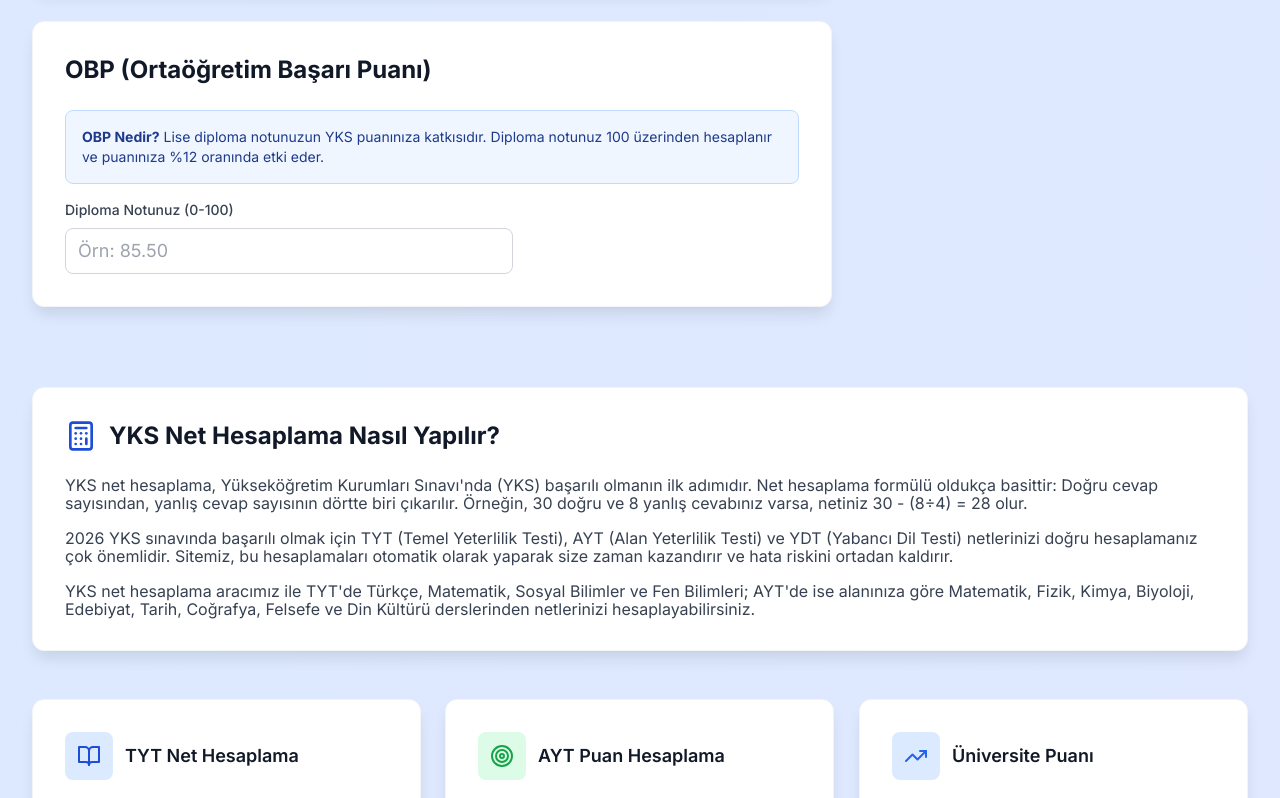
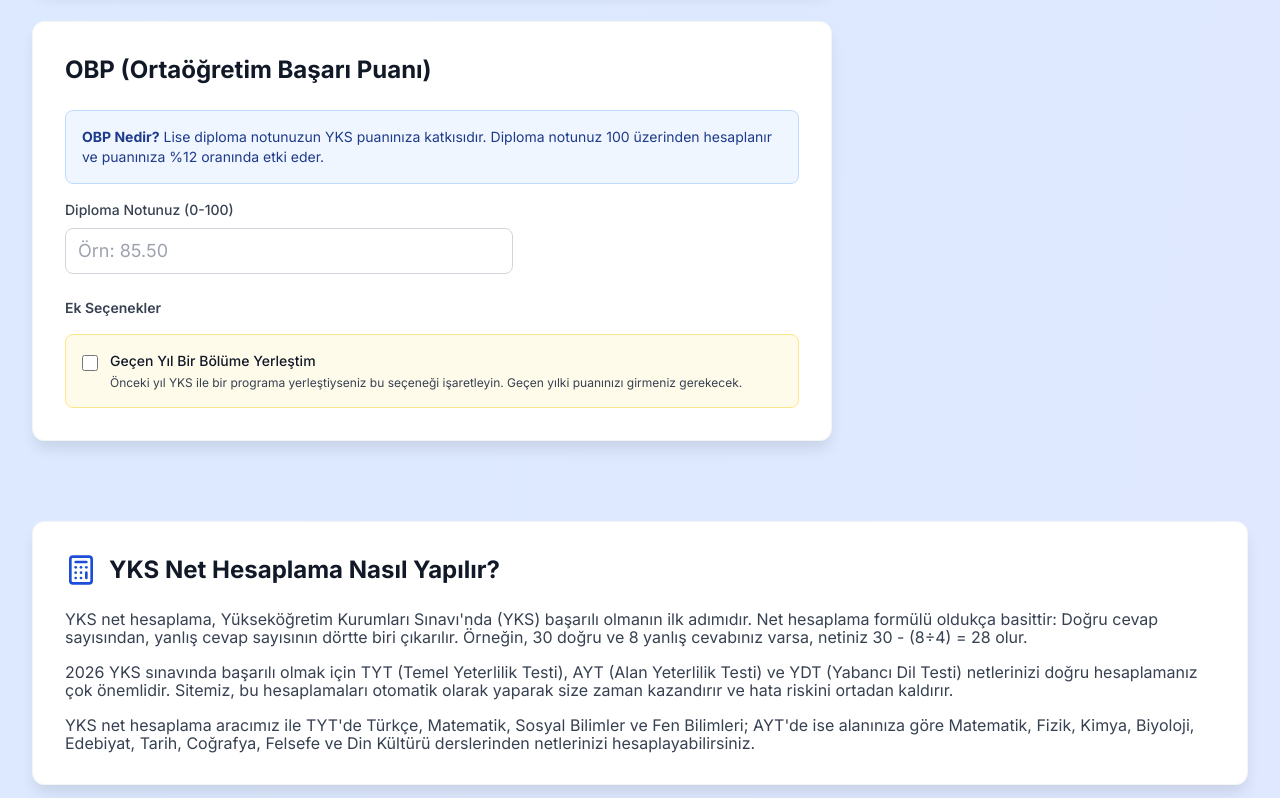
Before and after one commit to mert121212/yks-net-hesaplama, a Next.js app: page / in a window 1280 px wide. Shown: the part 3050-3848 px from the top of the page. Built offline with nearby package versions, Linux system fonts and the light colour scheme.

Commit message:
fix: Gecen Yil Yerleştim secenegi OBP girilmeden de gorunuyor - obp>0 kosulundan bagimsiz hale getirildi - OBP katsayi secenekleri (yariya dusurme, mesleki) hala obp>0 kosuluna bagli

```diff
--- a/src/components/OBPInput.tsx
+++ b/src/components/OBPInput.tsx
@@ -74,9 +74,8 @@ export default function OBPInput({
             </div>
 
             {/* OBP Katsayı Seçenekleri */}
-            {obp > 0 && (
             <div className="mt-6 space-y-4">
-                    <h3 className="text-sm font-semibold text-gray-700 mb-3">OBP Katsayı Seçenekleri</h3>
+                <h3 className="text-sm font-semibold text-gray-700 mb-3">Ek Seçenekler</h3>
 
                 {/* Geçen Yıl Yerleştim */}
                 <div className="p-4 bg-amber-50 border border-amber-200 rounded-lg">
@@ -123,6 +122,8 @@ export default function OBPInput({
                     )}
                 </div>
 
+                {obp > 0 && (
+                    <>
                         {/* Yarıya Düşürme */}
                         <label className="flex items-start space-x-3 p-4 bg-gray-50 rounded-lg cursor-pointer hover:bg-gray-100 transition-colors">
                             <input
@@ -161,8 +162,9 @@ export default function OBPInput({
                                 </p>
                             </div>
                         </label>
+                    </>
+                )}
             </div>
-            )}
         </div>
     )
 }
```
Lines whose indentation alone changed are shown as unchanged.
